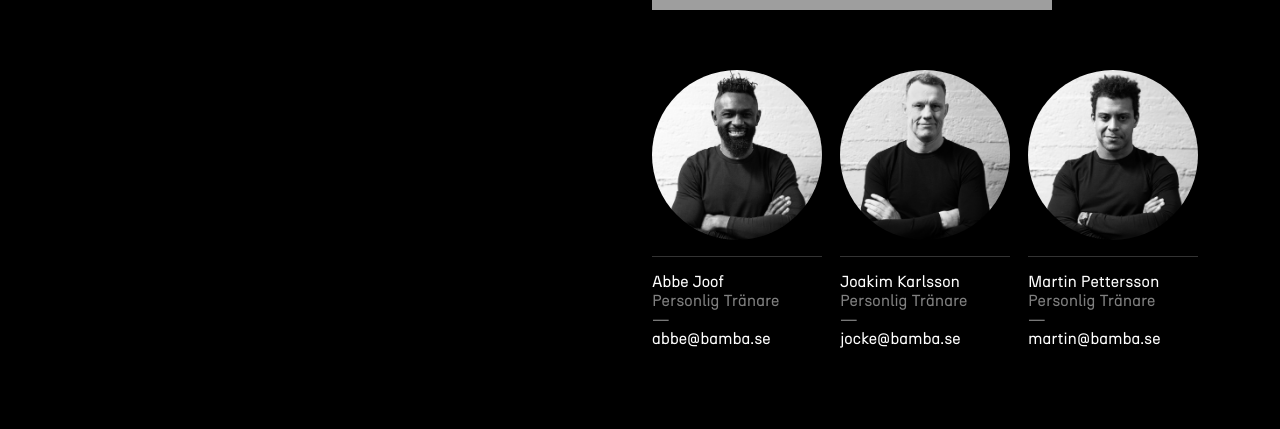
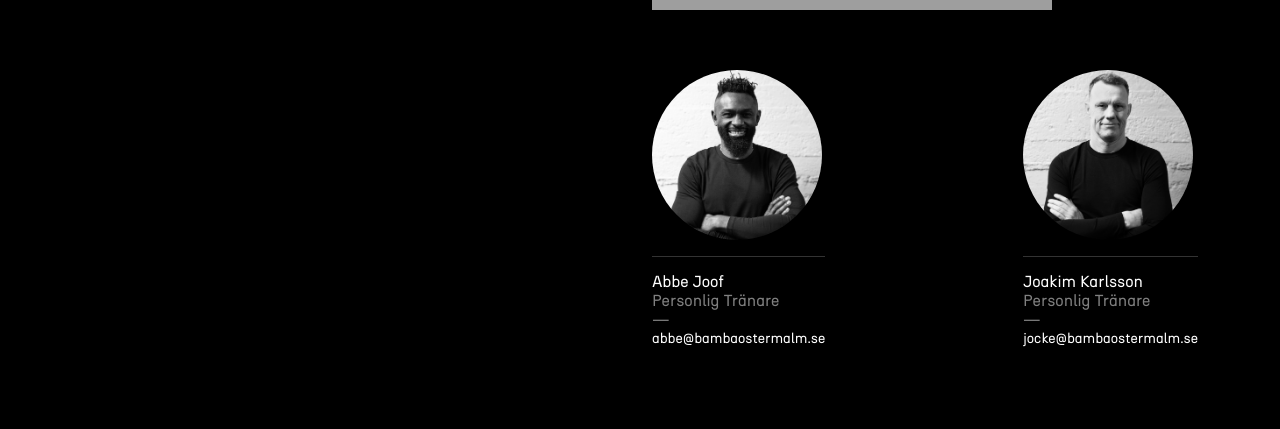
Before and after one commit to willrossler/bambaBooking, a React (Create React App) app: page /boxing3 in a window 1280 px wide. Shown: the part 460-889 px from the top of the page. Built offline with nearby package versions, Linux system fonts and the light colour scheme; grey boxes are pictures that could not be loaded; a web font is replaced by a local one.

Commit message:
tagit bort martin, andrat mail

```diff
--- a/src/components/TrainerCardAbbe.js
+++ b/src/components/TrainerCardAbbe.js
@@ -14,9 +14,9 @@ const TrainerCardAbbe = () => {
           <p>Abbe Joof</p>
           <p style={{ opacity: "0.5", fontWeight: "400" }}>Personlig Tränare</p>
           <p style={{ opacity: "0.5", fontWeight: "400" }}> — </p>
-          <a href="mailto:email@example.com">
-            <p id="hoverPink" style={{ fontWeight: "400" }}>
-              abbe@bamba.se
+          <a href="mailto:abbe@bambaostermalm.se">
+            <p id="hoverPink" style={{ fontWeight: "400", fontSize: "14px" }}>
+              abbe@bambaostermalm.se
             </p>
           </a>
           {/* <a href="tel:+1234567890">
--- a/src/components/TrainerCardJocke.js
+++ b/src/components/TrainerCardJocke.js
@@ -15,8 +15,8 @@ const TrainerCardJocke = () => {
           <p style={{ opacity: "0.5", fontWeight: "400" }}>Personlig Tränare</p>
           <p style={{ opacity: "0.5", fontWeight: "400" }}> — </p>
           <a href="mailto:email@example.com">
-            <p id="hoverPink" style={{ fontWeight: "400" }}>
-              jocke@bamba.se
+            <p id="hoverPink" style={{ fontWeight: "400", fontSize: "14px" }}>
+              jocke@bambaostermalm.se
             </p>
           </a>
           {/* <a href="tel:+1234567890">
--- a/src/screens/ContactScreen.js
+++ b/src/screens/ContactScreen.js
@@ -71,9 +71,6 @@ const ContactScreen = () => {
               <div style={{ marginRight: "5%", marginLeft: "5%" }}>
                 <TrainerCardJocke />
               </div>
-              <div style={{ marginRight: "5%", marginLeft: "5%" }}>
-                <TrainerCardMartin />
-              </div>
             </div>
           </div>
         </section>
@@ -97,7 +94,6 @@ const ContactScreen = () => {
           <div className="mobileTrainerGrid">
             <TrainerCardAbbe />
             <TrainerCardJocke />
-            <TrainerCardMartin />
           </div>{" "}
         </section>
       </div>
--- a/src/screens/detailscreens/DetailsScreen3.js
+++ b/src/screens/detailscreens/DetailsScreen3.js
@@ -142,31 +142,16 @@ const DetailsScreen3 = () => {
                 className="img-fluid"
                 alt="Workout Image"
               />
-              <div className=" ">
-                {/* todo avstånd bilder enligt figma */}
+              <div className="">
                 {location.pathname === "/mentaltraining" && <TrainerCardNaj />}
-                {location.pathname === "/bootcamp" && <TrainerCardAbbe />}
-                {location.pathname === "/foretagstraning" && (
-                  <TrainerCardAbbe />
-                )}
-                {location.pathname === "/ungdomstraning" && (
-                  <TrainerCardMartin />
-                )}
-                {location.pathname !== "/mentaltraining" &&
-                  location.pathname !== "/bootcamp" &&
-                  location.pathname !== "/foretagstraning" &&
-                  location.pathname !== "/ungdomstraning" && (
+                {location.pathname === "/weightlifting" && <TrainerCardAbbe />}
+                {!(
+                  location.pathname === "/mentaltraining" ||
+                  location.pathname === "/weightlifting"
+                ) && (
                   <div className="d-flex flex-row justify-content-between">
-                      {location.pathname === "/weightlifting" && (
-                        <TrainerCardMartin />
-                      )}
                     <TrainerCardAbbe />
                     <TrainerCardJocke />
-                      {location.pathname !== "/boxing" &&
-                        location.pathname !== "/martialarts" &&
-                        location.pathname !== "/weightlifting" && (
-                          <TrainerCardMartin />
-                        )}
                   </div>
                 )}
               </div>
@@ -206,27 +191,16 @@ const DetailsScreen3 = () => {
         </div>
         <hr />
         <div className="mobileTrainerGrid">
-          {/* todo avstånd bilder enligt figma */}
           {location.pathname === "/mentaltraining" && <TrainerCardNaj />}
-          {location.pathname === "/bootcamp" && <TrainerCardAbbe />}
-          {location.pathname === "/foretagstraning" && <TrainerCardAbbe />}
-          {location.pathname === "/ungdomstraning" && <TrainerCardMartin />}
-          {location.pathname !== "/mentaltraining" &&
-            location.pathname !== "/bootcamp" &&
-            location.pathname !== "/foretagstraning" &&
-            location.pathname !== "/ungdomstraning" && (
-              <div className="mobileTrainerGrid">
-                {location.pathname === "/weightlifting" && (
-                  <TrainerCardMartin />
-                )}
+          {location.pathname === "/weightlifting" && <TrainerCardAbbe />}
+          {!(
+            location.pathname === "/mentaltraining" ||
+            location.pathname === "/weightlifting"
+          ) && (
+            <>
               <TrainerCardAbbe />
               <TrainerCardJocke />
-                {location.pathname !== "/boxing" &&
-                  location.pathname !== "/martialarts" &&
-                  location.pathname !== "/weightlifting" && (
-                    <TrainerCardMartin />
-                  )}
-              </div>
+            </>
           )}
         </div>
       </Container>
```
Lines whose indentation alone changed are shown as unchanged.
